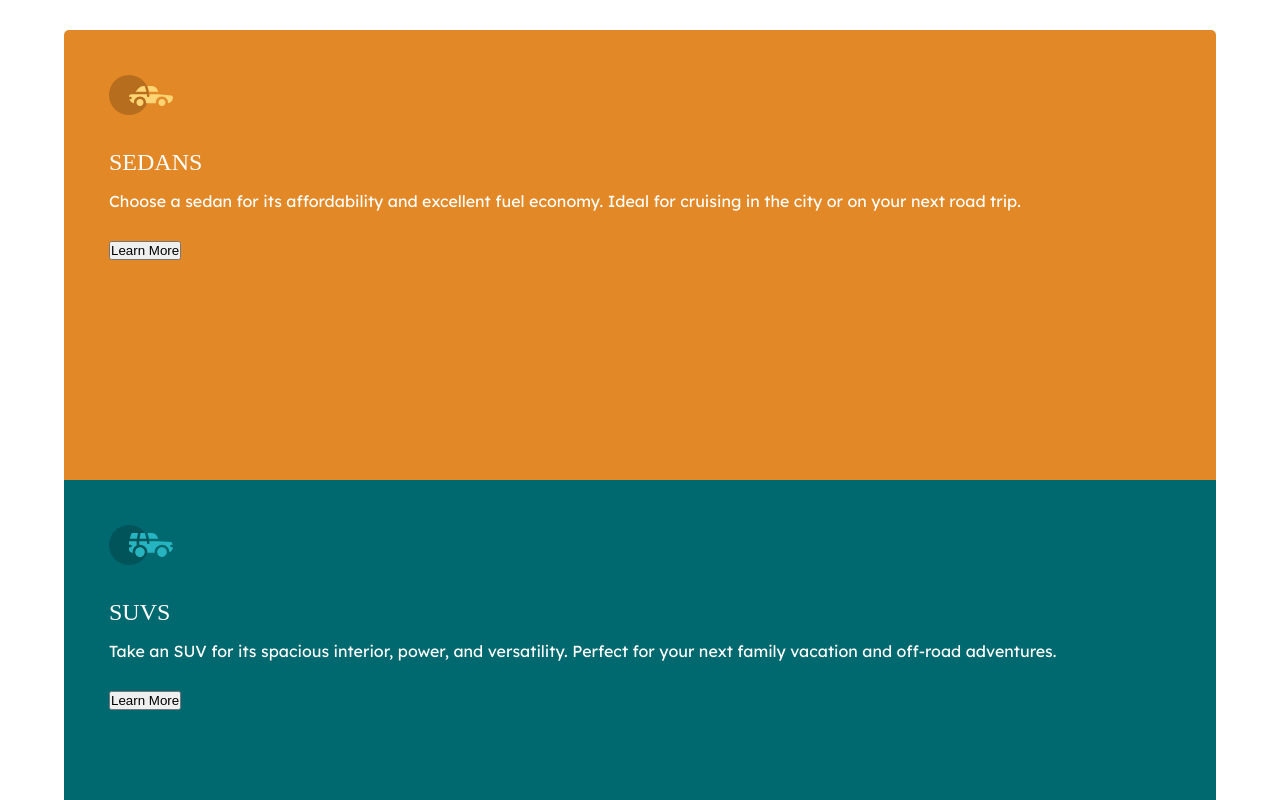
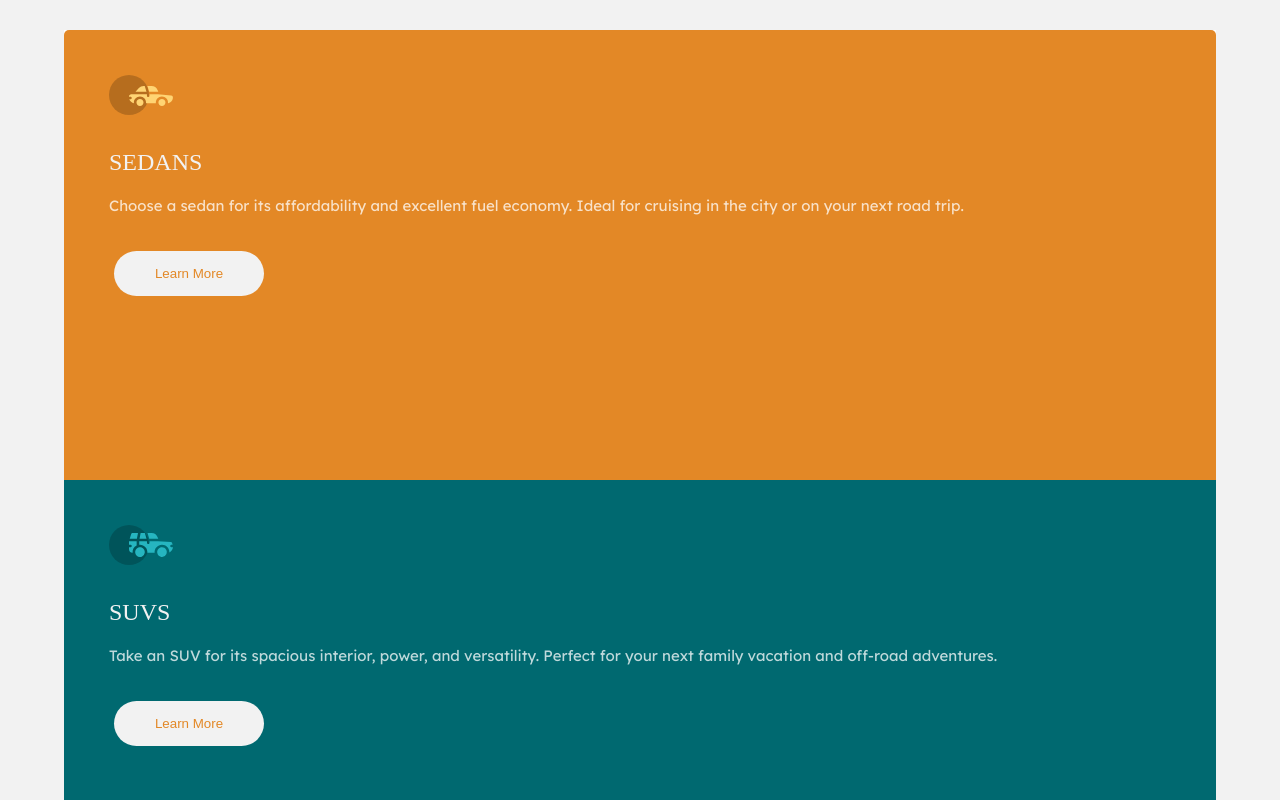
Before and after one commit to GuilhermeMarchioli/column-component, a plain HTML site: page index.html in a window 1280 px wide. Shown: the top 800 px of the page. Drawn offline with Linux system fonts and the light colour scheme; a web font is replaced by a local one.

Commit message:
corrigindo erros de espaçam,ento

```diff
--- a/style.css
+++ b/style.css
@@ -20,6 +20,7 @@ body {
     justify-content: center;
     align-items: center;
     font-family: var(--font-lex);
+    background-color: hsl(0, 0%, 95%);
 }
 
 main {
@@ -60,12 +61,23 @@ h1 {
     font-family: var(--font-big);
     font-weight: normal;
     margin: 15px;
+    color: hsl(0, 0%, 95%);
 }
 
 p {
     margin: 15px;
+    color: hsla(0, 0%, 100%, 0.75);
+    font-size: 15px;
+    line-height: 30px;
 }
 
 button {
-    margin: 15px;
+    margin: 20px;
+    margin-top: 15px;
+    background-color: hsl(0, 0%, 95%);
+    border-radius: 25px;
+    width: 150px;
+    padding: 15px;
+    border: none;
+    color: hsl(31, 77%, 52%);
 }
```
